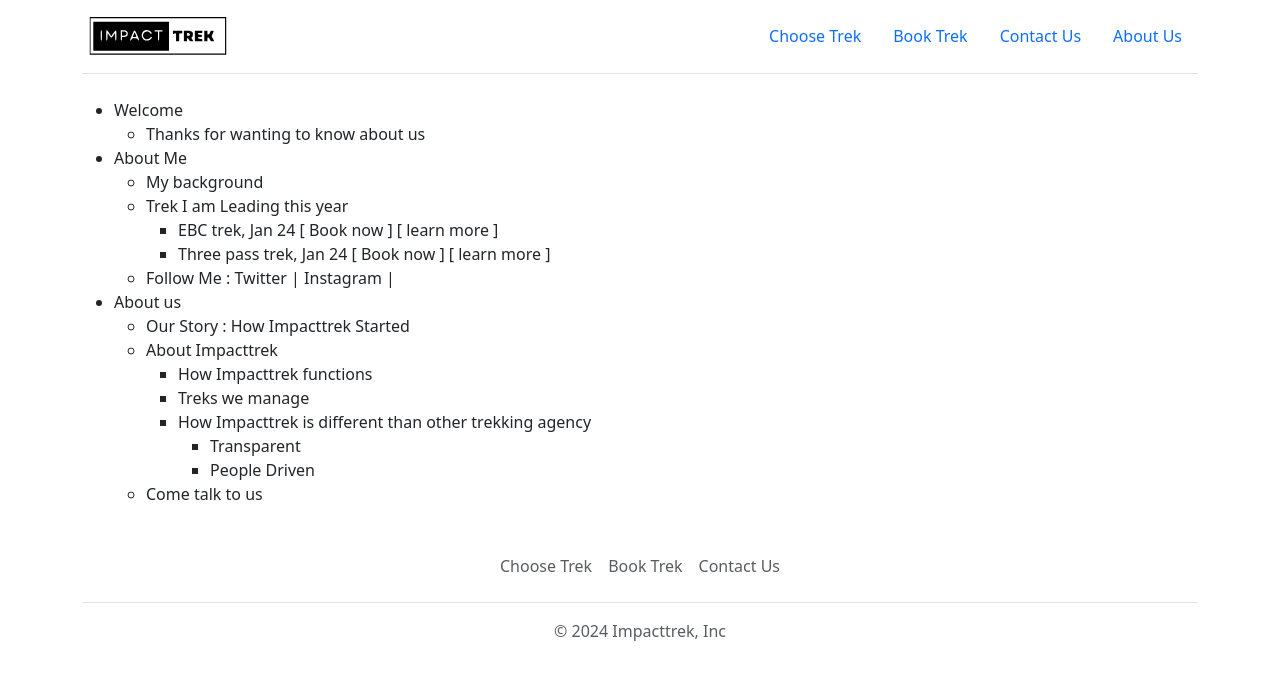
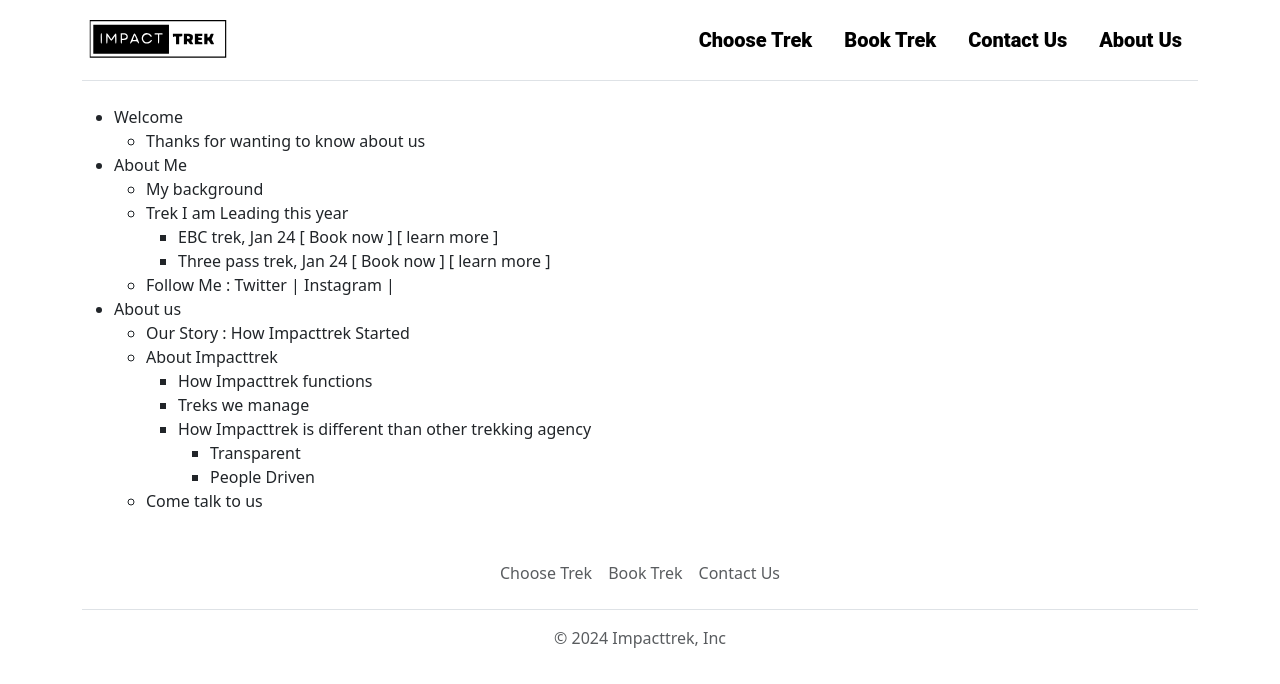
Before and after one commit to Shresthaprakash75/client-side-impacttrek, a Gatsby site: page /about-us in a window 1280 px wide. Built offline with nearby package versions, Linux system fonts and the light colour scheme; Gatsby itself is replaced by a stand-in of ours.

Commit message:
black and white hover over on nav items

```diff
--- a/src/components/header.css
+++ b/src/components/header.css
@@ -17,3 +17,26 @@
 svg:hover #second-paths {
   display: block;
 }
+
+
+/* CSS for nav items */
+.nav-pills .nav-item .nav-link {
+  /* transition: background-color 0.3s, color 0.3s;  */
+  /* Smooth transition effect */
+  color: black;
+  /* font-weight: bold; */
+  font-size: 20px;
+  font-weight: 700;
+  line-height: 1.6;
+  letter-spacing: 0em;
+  font-family: "Roboto Black", "Arial Bold", sans-serif;
+}
+
+/* Change background color to black and text color to white when hovering over nav item */
+.nav-pills .nav-item:hover {
+  background-color: black;
+}
+
+.nav-pills .nav-item:hover .nav-link {
+  color: white;
+}
```
Lines whose indentation alone changed are shown as unchanged.
